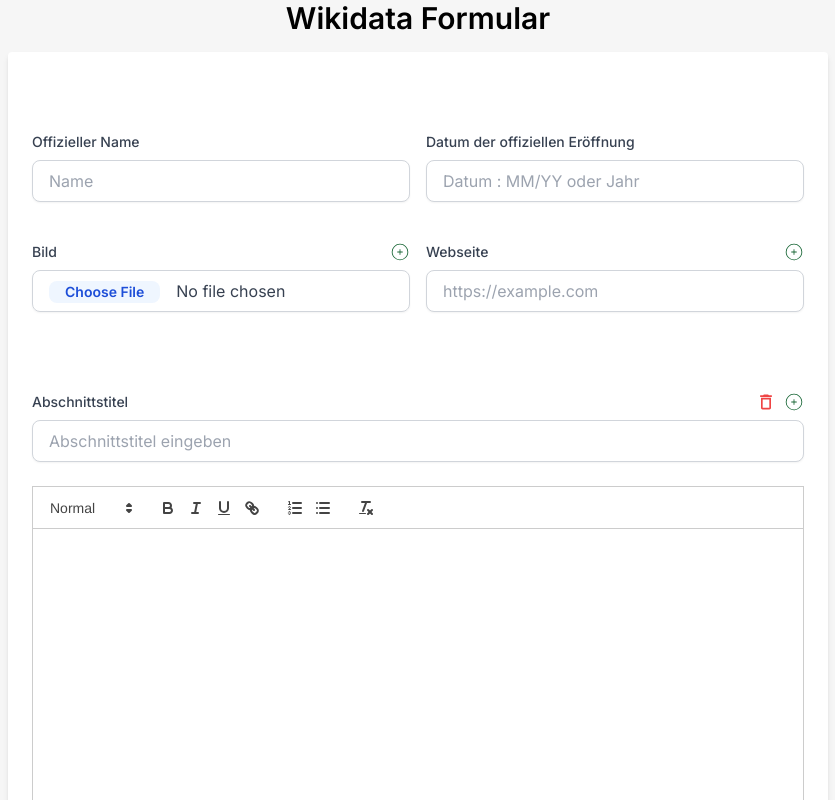
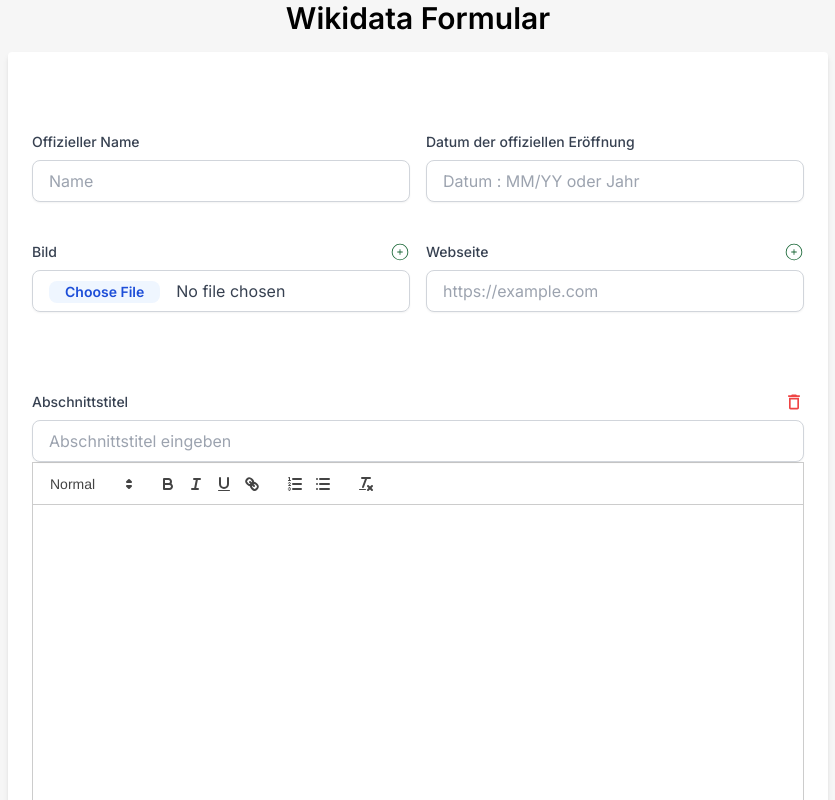
Before and after one commit to ShahwanS/Wikidata, a Next.js app: page / in a window 1280 px wide. Both pictures are taken after a click on the button "Freitext hinzufügen". Shown: the top 800 px of the page, without its empty margins (222-1057 px from the left). Built offline with nearby package versions, Linux system fonts and the light colour scheme.

Commit message:
Start fixing some richtext bugs: Handle multiple richtexts, plus icon, remove icon (results from the todays bib session)

```diff
--- a/src/app/components/Field.tsx
+++ b/src/app/components/Field.tsx
@@ -1,4 +1,4 @@
-import React, { useEffect, useState } from "react";
+import React, { ReactNode, useEffect, useState } from "react";
 import { MdDeleteOutline } from "react-icons/md";
 import { CiCirclePlus } from "react-icons/ci";
 import { Property } from "../propgliederung";
@@ -11,6 +11,7 @@ export interface FieldProps {
   onDelete?: () => void; // Function to handle delete action
   onChange?: (event: React.ChangeEvent<HTMLInputElement>) => void;
   options?: Array<{ label: string; value: string }>;
+  children?: ReactNode;
 }
 
 /**
@@ -18,7 +19,7 @@ export interface FieldProps {
  * @param FieldProps Property welche durch die Komponente dargestellt werden soll
  * @returns
  */
-const Field: React.FC<FieldProps> = ({property,onChange,onDelete,options}) => {
+const Field: React.FC<FieldProps> = ({property,onChange,onDelete,options,children}) => {
 
   const {name, type, placeholder, wikidataprop, value, choices, unique, required} = property;
 
@@ -141,6 +142,7 @@ const Field: React.FC<FieldProps> = ({property,onChange,onDelete,options}) => {
           {...(type === "number" ? { min: "0" } : {})}
         />
         ))}
+        {children}
         </>
       )}
     </div>
--- a/src/app/components/RichTextField.tsx
+++ b/src/app/components/RichTextField.tsx
@@ -11,10 +11,7 @@ const ReactQuill = dynamic(() => import("react-quill"), {
 });
 
 /**  Defines the parameters needed to generate a React component with richtext. */
-export interface RichTextFieldProps {
-  /** name of the richtext property */
-  name: string;
-  wikiDataProp?: string;
+export type RichTextFieldProps = FieldProps & {
   /**
    * Method that is called when the richtext changes
    * @param name name of the richtextproperty
@@ -28,8 +25,9 @@ export interface RichTextFieldProps {
  * @param param0 Object with the parameters for the richtextfield
  */
 const RichTextField: React.FC<RichTextFieldProps> = ({
-  name,
+  property,
   updateContent,
+  onDelete
 }) => {
   const [content, setContent] = useState("");
 
@@ -39,20 +37,22 @@ const RichTextField: React.FC<RichTextFieldProps> = ({
    */
   const handleChange = (content: string) => {
     setContent(content);
-    updateContent(name, content); // Update parent component's state
+    updateContent(property.name, content); // Update parent component's state
   };
 
   return (
-    <div className="my-10">
-      <Field
-        property={{name: "Abschnittstitel", type: "text", placeholder: "Abschnittstitel eingeben"}}
-      />
+    <div className="my-10" key={"div"+property.name}>
+      <Field property={{name: "Abschnittstitel", type: "text", placeholder: "Abschnittstitel eingeben", unique: true}}
+             onDelete={onDelete}
+             key={"field"+property.name}>
         <ReactQuill
+          key={"quill"+property.name}
           theme="snow"
           value={content}
           onChange={handleChange}
           style={{ height: "400px" }}
         />
+      </Field>
     </div>
   );
 };
--- a/src/app/page.tsx
+++ b/src/app/page.tsx
@@ -34,9 +34,9 @@ export default function Home() {
     },
   ]);
   /** This state is for the Richtextfields that are currently displayed on the page */
-  const [richTextState, setRichTextState] = useState<{ [key: string]: string }>(
-    {}
-  );
+  const [richTextState, setRichTextState] = useState<{ [key: string]: string }>({});
+  /** This state counts, how many Richtexts were added in the running session */
+  const [richtextId, setRichtextId] = useState<number>(0);
   /** The state saves if the Popup is shown or not */
   const [showPopup, setShowPopup] = useState<boolean>(false);
 
@@ -71,9 +71,11 @@ export default function Home() {
   /** Function to add a rich text field */
   const addRichTextField = () => {
     const richTextField: Property = {
-      name: "Rich Text",
+      name: "Rich Text"+(richtextId),
       type: "richtext",
+      unique: true
     };
+    setRichtextId(richtextId+1)
     setFields([...fields, richTextField]);
   };
   /**
@@ -175,9 +177,9 @@ export default function Home() {
                     return (
                       <div key={fieldIndex} className="col-span-2">
                         <RichTextField
-                          name={field.name}
-                          wikiDataProp="richtext"
+                          property={field}
                           updateContent={updateRichTextContent}
+                          onDelete={() => removeField(field)}
                         />
                       </div>
                     );
--- a/src/app/propgliederung.ts
+++ b/src/app/propgliederung.ts
@@ -396,6 +396,7 @@ export function getPropertyByName(propertyName: string) :Property {
   if (!property) {
     return {name: propertyName, type: "text"};
   }
+  property.placeholder = propertyInputPlaceholder[property.name]
   return property;
 }
 /*************Helper functions***************/
```
Lines whose indentation alone changed are shown as unchanged.
